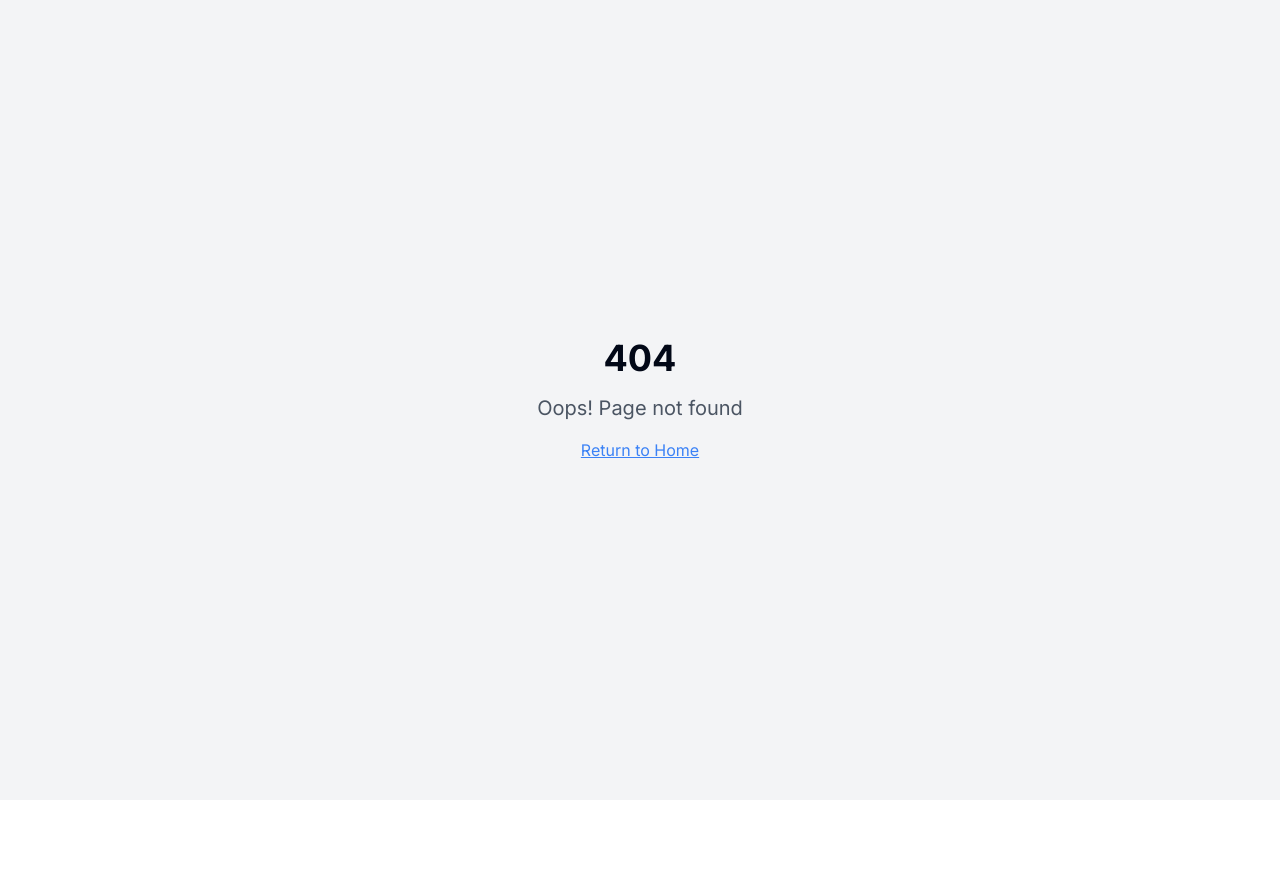
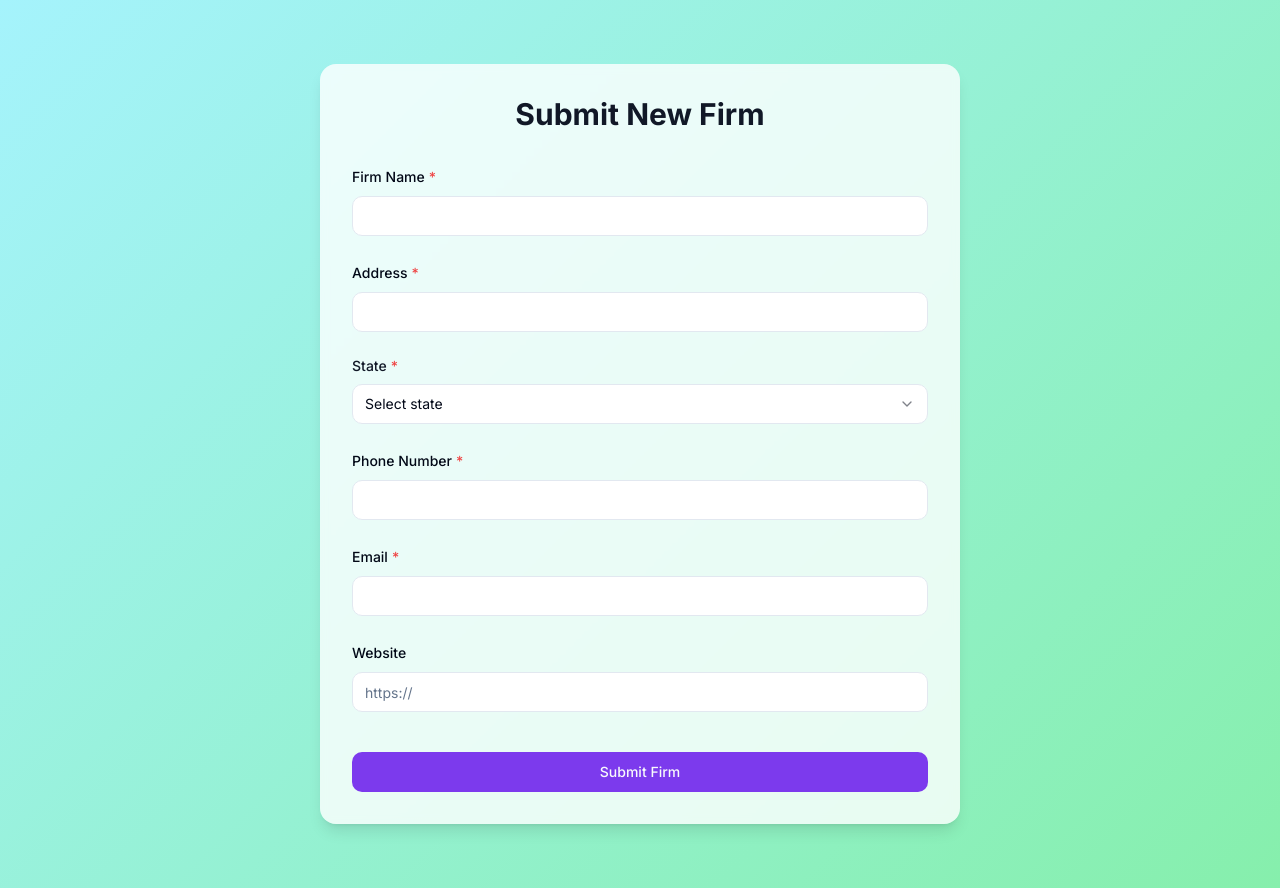
Before and after one commit to hazlijohar95/searchfirm-accounting, a React (Vite) app: page /submit in a window 1280 px wide. Before the commit this address had no page. Before the commit the page ends 800 px from the top, so only its background shows below. Built offline with nearby package versions, Linux system fonts and the light colour scheme.

Commit message:
feat: Add firm submission form
Adds a public form for submitting new firm details, saving submissions to a separate file for review. Includes UI components and a thank you message.

```diff
--- a/src/App.tsx
+++ b/src/App.tsx
@@ -6,6 +6,7 @@ import { QueryClient, QueryClientProvider } from "@tanstack/react-query";
 import { BrowserRouter, Routes, Route } from "react-router-dom";
 import Index from "./pages/Index";
 import FirmDetail from "./pages/FirmDetail";
+import SubmitFirm from "./pages/SubmitFirm";
 import NotFound from "./pages/NotFound";
 
 const queryClient = new QueryClient();
@@ -19,6 +20,7 @@ const App = () => (
         <Routes>
           <Route path="/" element={<Index />} />
           <Route path="/firms/:id" element={<FirmDetail />} />
+          <Route path="/submit" element={<SubmitFirm />} />
           <Route path="*" element={<NotFound />} />
         </Routes>
       </BrowserRouter>
--- /dev/null
+++ b/src/components/ui/form-input.tsx
@@ -0,0 +1,44 @@
+
+import { Input } from "@/components/ui/input";
+import { Label } from "@/components/ui/label";
+
+interface FormInputProps {
+  label: string;
+  name: string;
+  type?: string;
+  placeholder?: string;
+  value: string;
+  onChange: (value: string) => void;
+  required?: boolean;
+}
+
+const FormInput = ({
+  label,
+  name,
+  type = "text",
+  placeholder,
+  value,
+  onChange,
+  required = false,
+}: FormInputProps) => {
+  return (
+    <div className="space-y-2">
+      <Label htmlFor={name}>
+        {label}
+        {required && <span className="text-red-500 ml-1">*</span>}
+      </Label>
+      <Input
+        type={type}
+        id={name}
+        name={name}
+        placeholder={placeholder}
+        value={value}
+        onChange={(e) => onChange(e.target.value)}
+        required={required}
+        className="w-full"
+      />
+    </div>
+  );
+};
+
+export default FormInput;
--- /dev/null
+++ b/src/data/states.ts
@@ -0,0 +1,21 @@
+
+import { StateOption } from './types';
+
+export const states: StateOption[] = [
+  { value: 'Johor', label: 'Johor' },
+  { value: 'Kedah', label: 'Kedah' },
+  { value: 'Kelantan', label: 'Kelantan' },
+  { value: 'Melaka', label: 'Melaka' },
+  { value: 'Negeri Sembilan', label: 'Negeri Sembilan' },
+  { value: 'Pahang', label: 'Pahang' },
+  { value: 'Perak', label: 'Perak' },
+  { value: 'Perlis', label: 'Perlis' },
+  { value: 'Pulau Pinang', label: 'Pulau Pinang' },
+  { value: 'Sabah', label: 'Sabah' },
+  { value: 'Sarawak', label: 'Sarawak' },
+  { value: 'Selangor', label: 'Selangor' },
+  { value: 'Terengganu', label: 'Terengganu' },
+  { value: 'W.P. Kuala Lumpur', label: 'W.P. Kuala Lumpur' },
+  { value: 'W.P. Labuan', label: 'W.P. Labuan' },
+  { value: 'W.P. Putrajaya', label: 'W.P. Putrajaya' }
+];
--- a/src/pages/Index.tsx
+++ b/src/pages/Index.tsx
@@ -1,8 +1,10 @@
 
 import { useState, useMemo } from 'react';
+import { Link } from 'react-router-dom';
 import Header from '@/components/Header';
 import FilterBar from '@/components/FilterBar';
 import FirmGrid from '@/components/FirmGrid';
+import { Button } from '@/components/ui/button';
 import { getUniqueStates } from '@/utils/formatters';
 import firmsData from '@/data/firms.json';
 import { FirmData } from '@/data/types';
@@ -33,11 +35,16 @@ const Index = () => {
       <main className="flex-grow">
         <div className="max-w-7xl mx-auto px-4 sm:px-6 lg:px-8 py-8">
           <div className="bg-white/80 backdrop-blur-sm rounded-2xl shadow-lg p-6">
-            <FilterBar
-              states={states}
-              selectedState={selectedState}
-              setSelectedState={setSelectedState}
-            />
+            <div className="flex justify-between items-center mb-6">
+              <FilterBar
+                states={states}
+                selectedState={selectedState}
+                setSelectedState={setSelectedState}
+              />
+              <Link to="/submit">
+                <Button>Submit New Firm</Button>
+              </Link>
+            </div>
 
             <div className="mt-6">
               <FirmGrid firms={filteredFirms} />
--- /dev/null
+++ b/src/pages/SubmitFirm.tsx
@@ -0,0 +1,121 @@
+
+import { useState } from 'react';
+import { useNavigate } from 'react-router-dom';
+import FormInput from '@/components/ui/form-input';
+import { Button } from '@/components/ui/button';
+import { toast } from '@/components/ui/sonner';
+import { Select, SelectContent, SelectItem, SelectTrigger, SelectValue } from "@/components/ui/select";
+import { states } from '@/data/states';
+
+const SubmitFirm = () => {
+  const navigate = useNavigate();
+  const [formData, setFormData] = useState({
+    name: '',
+    address: '',
+    state: '',
+    phoneNumber: '',
+    email: '',
+    website: '',
+  });
+
+  const handleSubmit = async (e: React.FormEvent) => {
+    e.preventDefault();
+
+    try {
+      // In a real app, this would be an API call
+      // For now, we'll just show a success message
+      toast.success("Thank you! Your submission has been received and will be reviewed shortly.");
+      navigate('/');
+    } catch (error) {
+      toast.error("Something went wrong. Please try again.");
+    }
+  };
+
+  const handleChange = (field: string, value: string) => {
+    setFormData(prev => ({ ...prev, [field]: value }));
+  };
+
+  return (
+    <div className="min-h-screen bg-gradient-custom">
+      <main className="max-w-2xl mx-auto px-4 py-16">
+        <div className="bg-white/80 backdrop-blur-sm rounded-2xl shadow-lg p-8">
+          <h1 className="text-3xl font-bold text-gray-900 mb-8 text-center">
+            Submit New Firm
+          </h1>
+
+          <form onSubmit={handleSubmit} className="space-y-6">
+            <FormInput
+              label="Firm Name"
+              name="name"
+              value={formData.name}
+              onChange={(value) => handleChange('name', value)}
+              required
+            />
+
+            <FormInput
+              label="Address"
+              name="address"
+              value={formData.address}
+              onChange={(value) => handleChange('address', value)}
+              required
+            />
+
+            <div className="space-y-2">
+              <label htmlFor="state" className="block text-sm font-medium text-gray-900">
+                State<span className="text-red-500 ml-1">*</span>
+              </label>
+              <Select
+                value={formData.state}
+                onValueChange={(value) => handleChange('state', value)}
+              >
+                <SelectTrigger>
+                  <SelectValue placeholder="Select state" />
+                </SelectTrigger>
+                <SelectContent>
+                  {states.map((state) => (
+                    <SelectItem key={state.value} value={state.value}>
+                      {state.label}
+                    </SelectItem>
+                  ))}
+                </SelectContent>
+              </Select>
+            </div>
+
+            <FormInput
+              label="Phone Number"
+              name="phoneNumber"
+              value={formData.phoneNumber}
+              onChange={(value) => handleChange('phoneNumber', value)}
+              required
+            />
+
+            <FormInput
+              label="Email"
+              name="email"
+              type="email"
+              value={formData.email}
+              onChange={(value) => handleChange('email', value)}
+              required
+            />
+
+            <FormInput
+              label="Website"
+              name="website"
+              value={formData.website}
+              onChange={(value) => handleChange('website', value)}
+              placeholder="https://"
+            />
+
+            <div className="pt-4">
+              <Button type="submit" className="w-full">
+                Submit Firm
+              </Button>
+            </div>
+          </form>
+        </div>
+      </main>
+    </div>
+  );
+};
+
+export default SubmitFirm;
```
